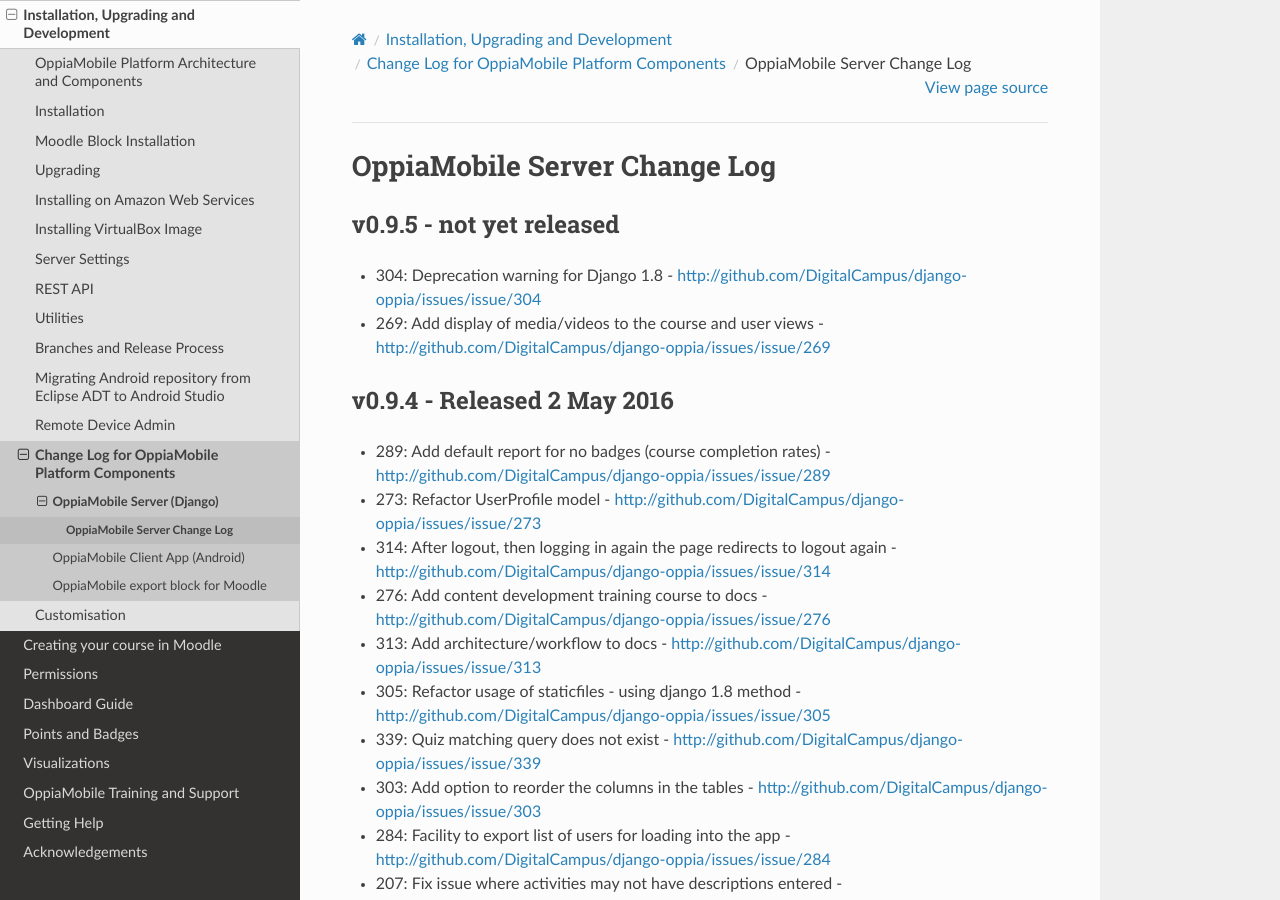
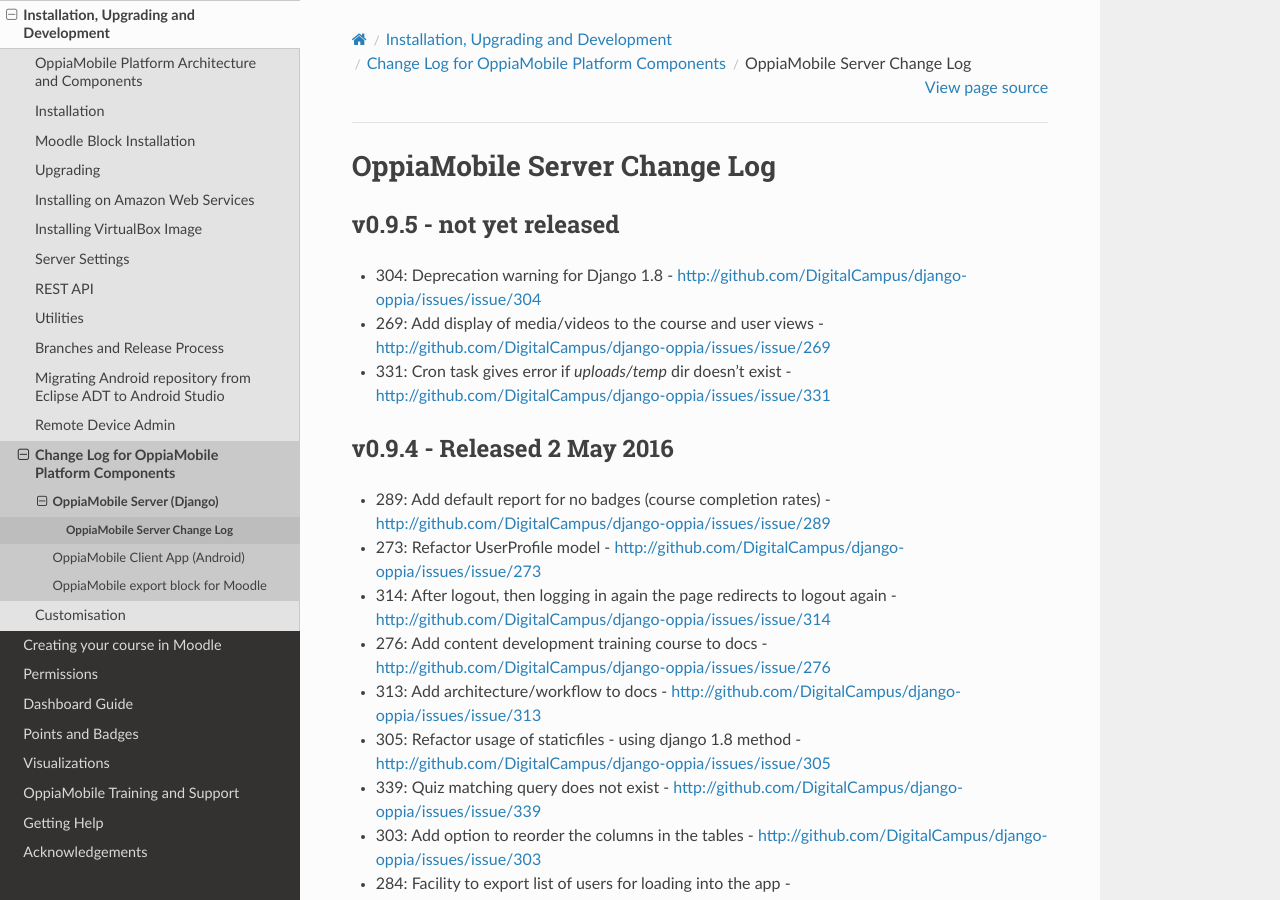
Before and after one commit to DigitalCampus/django-oppia, a Sphinx documentation site: the page built from docs/dev/changelog_server.rst, in a window 1280 px wide and 900 px high. Built offline with Sphinx 7.4.7 and the Read the Docs theme 2.0.0, drawn with Linux system fonts in a browser that asks for light colours; the version number is read from the project's files by our own code.

Commit message:
update docs

```diff
--- a/docs/dev/changelog_server.rst
+++ b/docs/dev/changelog_server.rst
@@ -8,6 +8,7 @@
 
 * 304: Deprecation warning for Django 1.8 - http://github.com/DigitalCampus/django-oppia/issues/issue/304
 * 269: Add display of media/videos to the course and user views - http://github.com/DigitalCampus/django-oppia/issues/issue/269
+* 331: Cron task gives error if `uploads/temp` dir doesn't exist - http://github.com/DigitalCampus/django-oppia/issues/issue/331
 
 .. _serverv0.9.4:
 
```
